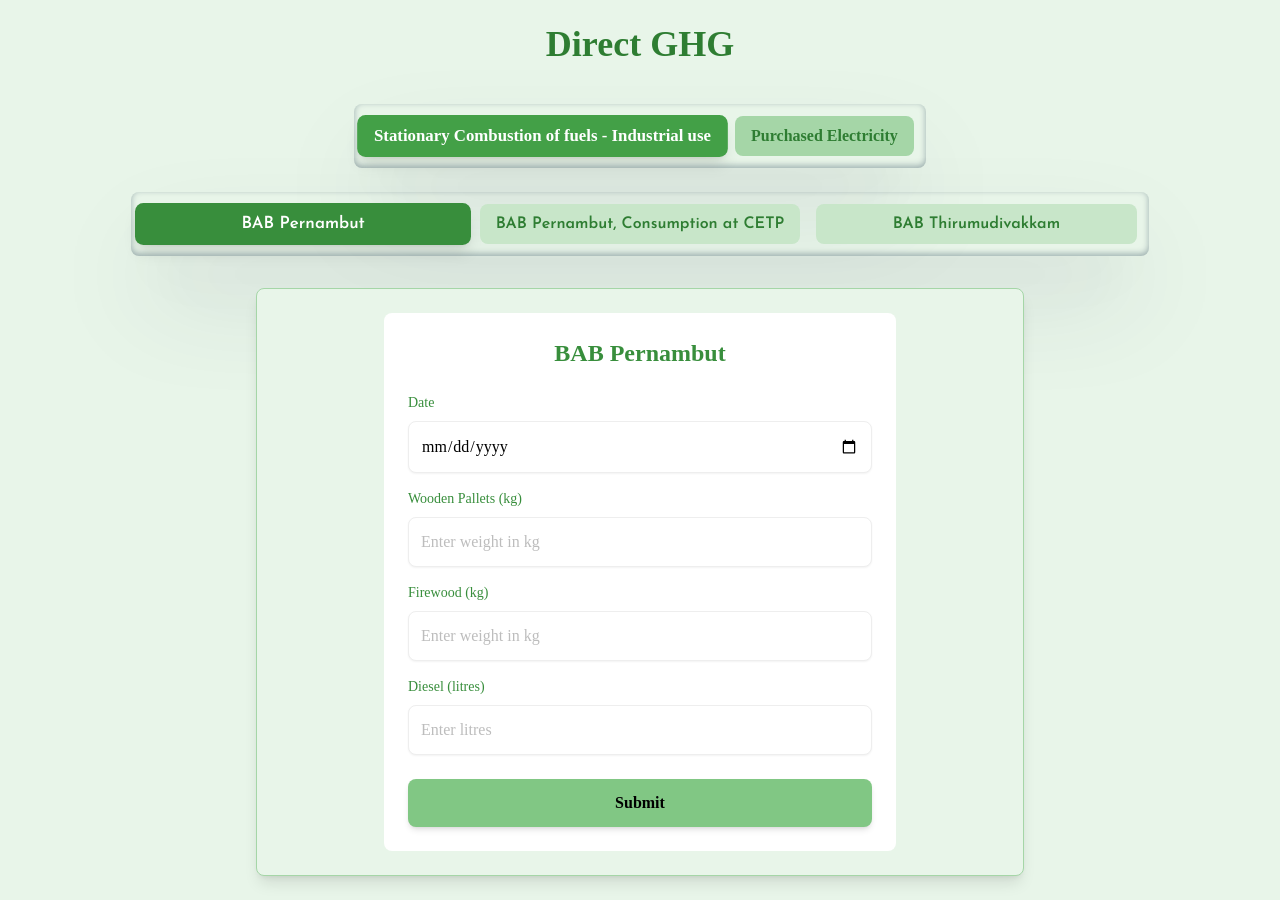
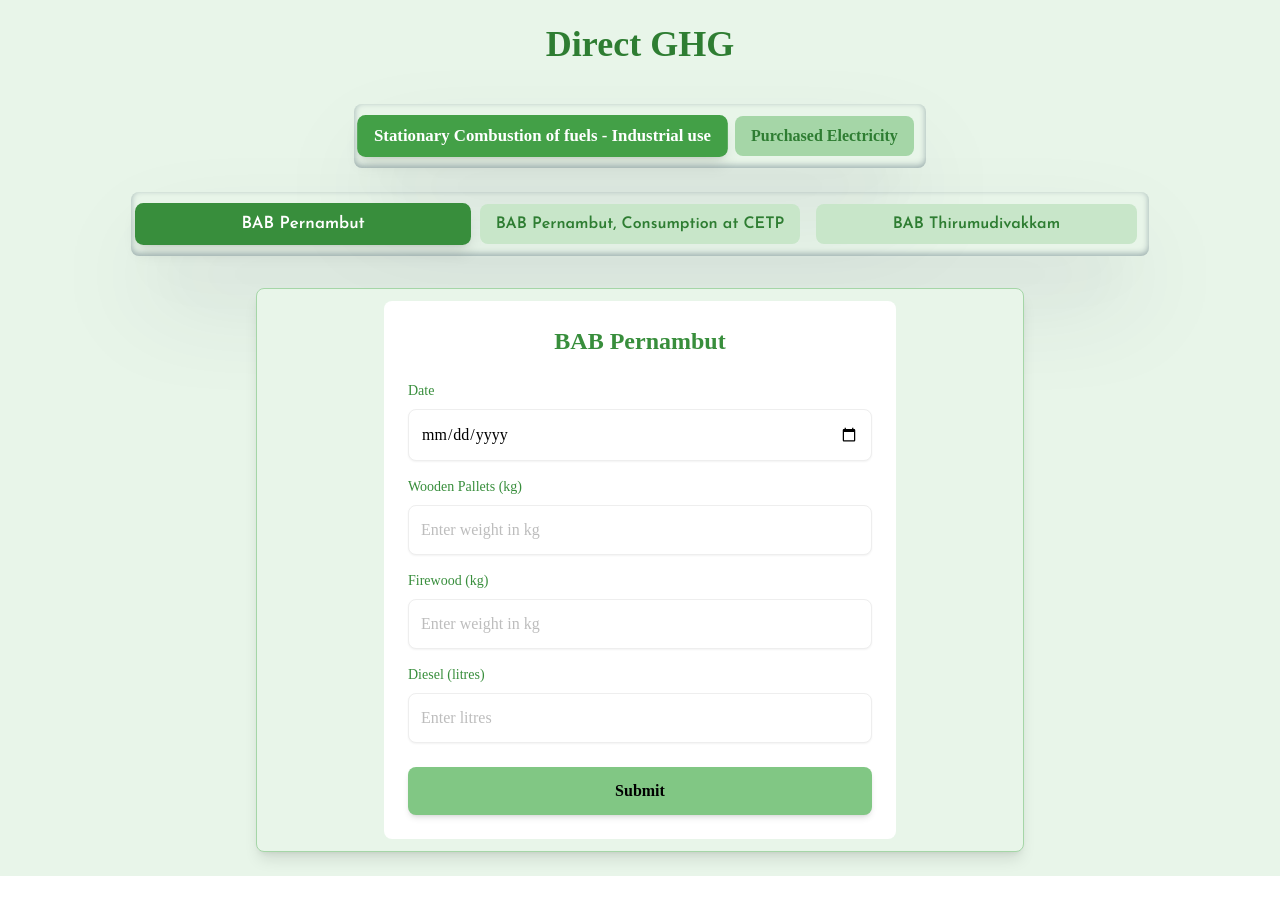
Before and after one commit to carbonfootprints/CarbonFootprint_FrontEnd, a React (Vite) app: page /direct in a window 1280 px wide. After the commit the page ends 876 px from the top, so only its background shows below. Built offline with nearby package versions, Linux system fonts and the light colour scheme; a web font is replaced by a local one.

Commit message:
direct GHG updated

```diff
--- a/src/components/DirectGHG.jsx
+++ b/src/components/DirectGHG.jsx
@@ -88,7 +88,7 @@ function DirectGHG() {
           </div>
 
           {/* Conditional Form Rendering */}
-          <div className="w-full max-w-3xl bg-green-50 border border-green-200 p-6 shadow-lg rounded-lg">
+          <div className="w-full max-w-3xl bg-green-50 border border-green-200 p-3 shadow-lg rounded-lg">
             {activeTab === "Pernambut" && (
               <ResourceForm
                 locationName="BAB Pernambut"
```
